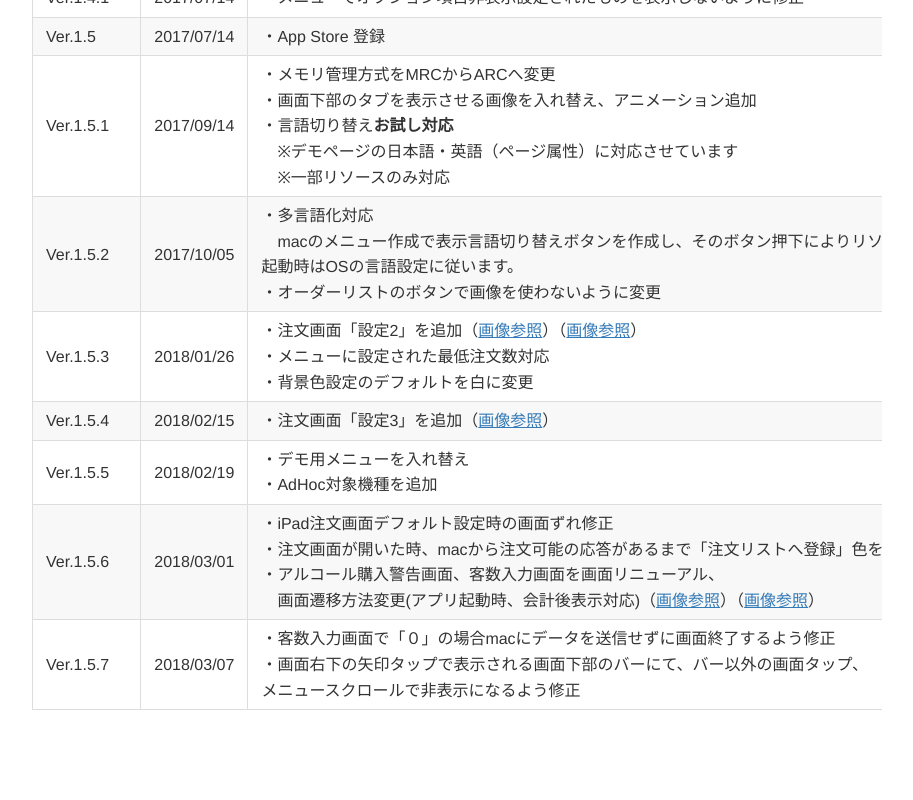
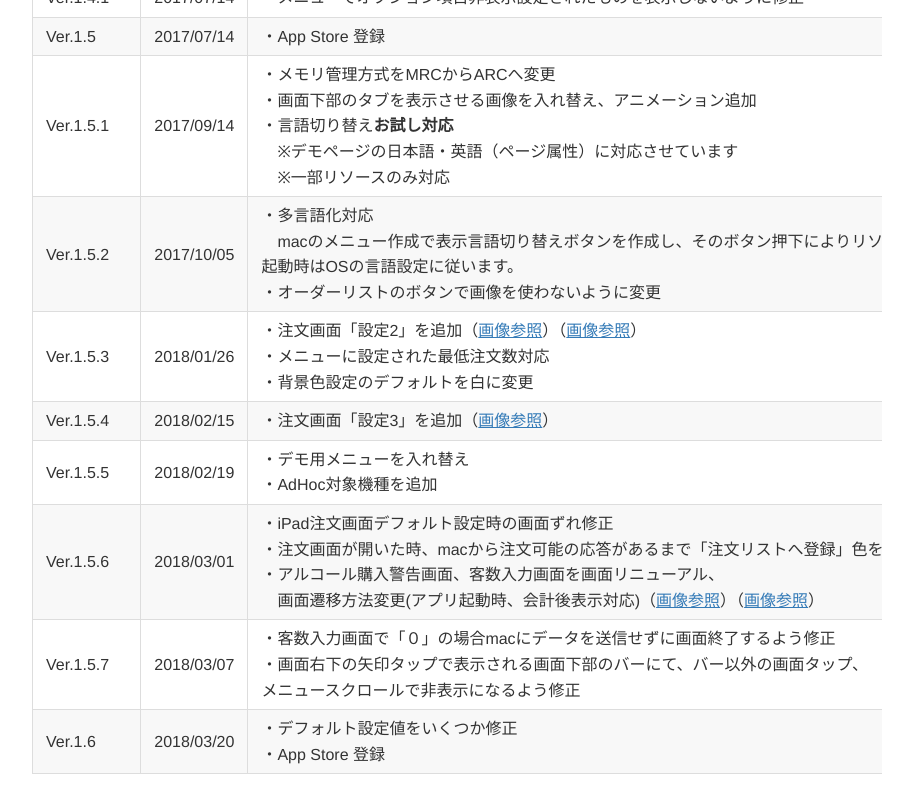
Before and after one commit to itordersystem/itordersystem.github.io, a plain HTML site: page itos/self3/history_self3.html in a window 1280 px wide. Shown: the part 2339-3139 px from the top of the page, without its empty margins (183-1096 px from the left). Before the commit the page ends 3079 px from the top, so only its background shows below. Drawn offline with Linux system fonts and the light colour scheme.

Commit message:
no message

```diff
--- a/itos/self3/history_self3.html
+++ b/itos/self3/history_self3.html
@@ -1026,6 +1026,11 @@ pre.editor-colors .bracket-matcher .region {
 <td style="text-align:left">2018/03/07</td>
 <td style="text-align:left">・客数入力画面で「０」の場合macにデータを送信せずに画面終了するよう修正<br>・画面右下の矢印タップで表示される画面下部のバーにて、バー以外の画面タップ、メニュースクロールで非表示になるよう修正</td>
 </tr>
+<tr>
+<td style="text-align:left">Ver.1.6</td>
+<td style="text-align:left">2018/03/20</td>
+<td style="text-align:left">・デフォルト設定値をいくつか修正<br>・App Store 登録</td>
+</tr>
 </tbody>
 </table></body>
 </html>
```
Also changed, not shown: 1 other file.
